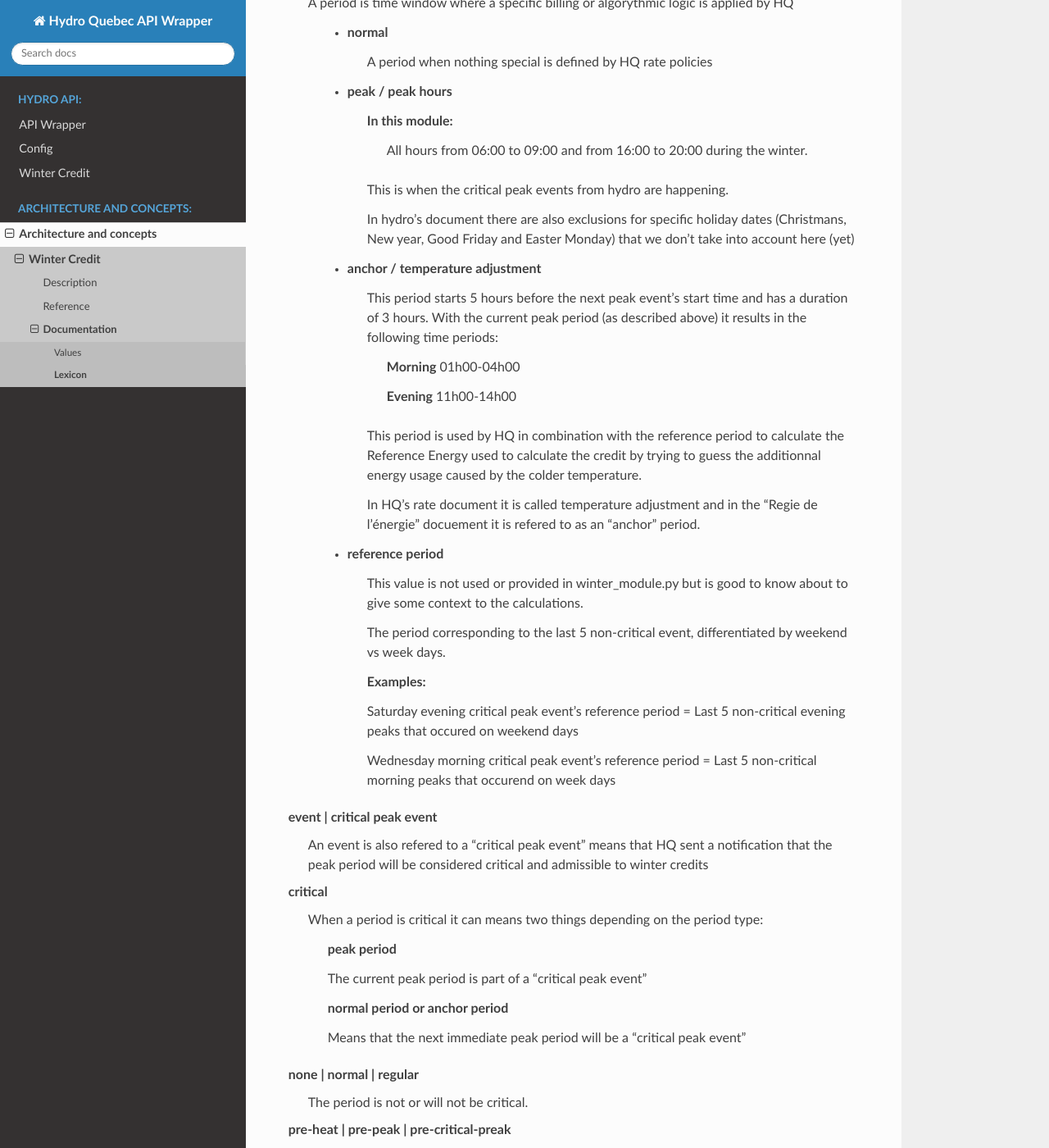
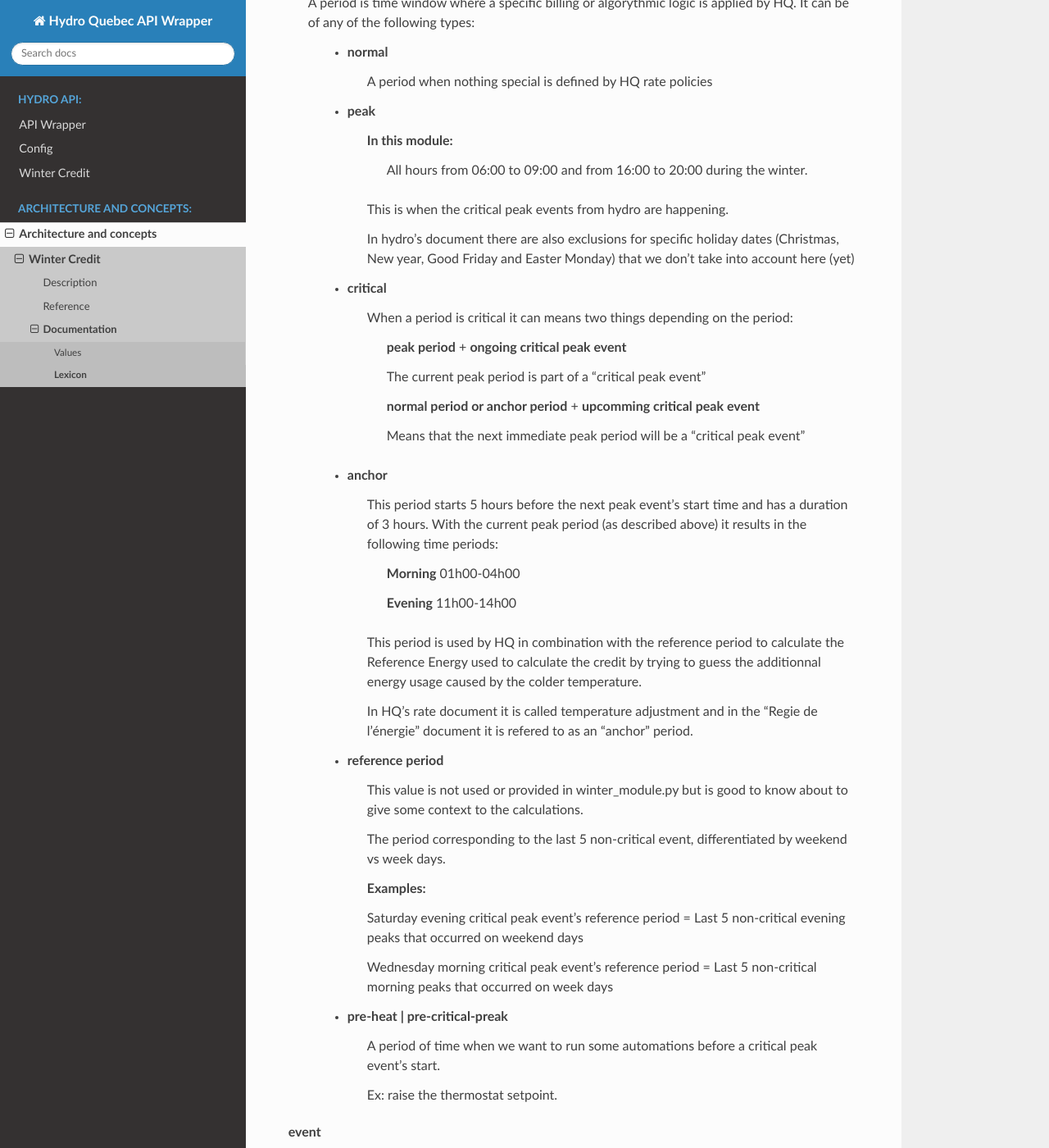
Before and after one commit to baylanger/hydroqc, a Sphinx documentation site: the page built from docs/wintercredit/lexicon.rst, in a window 1280 px wide and 1400 px high, scrolled down 439 px. Shown: the whole window at 82% size. Built offline with Sphinx 7.4.7 and the Read the Docs theme 2.0.0, drawn with Linux system fonts in a browser that asks for light colours; some of the changed text lies outside the part shown.

Commit message:
Updated lexicon to address structure issues Fixed minor typos

```diff
--- a/docs/wintercredit/lexicon.rst
+++ b/docs/wintercredit/lexicon.rst
@@ -16,21 +16,33 @@ http://publicsde.regie-energie.qc.ca/projets/469/DocPrj/R-4057-2018-B-0062-DDR-R
 
 **Period**
     A period is time window where a specific billing or algorythmic logic is
-    applied by HQ
+    applied by HQ. It can be of any of the following types:
 
         * normal
             A period when nothing special is defined by HQ rate policies
 
-        * peak / peak hours
+        * peak
             In this module:
                 All hours from 06:00 to 09:00 and from 16:00 to 20:00 during the winter.
 
             This is when the critical peak events from hydro are happening.
 
-            In hydro’s document there are also exclusions for specific holiday dates (Christmans, New year, Good Friday
+            In hydro’s document there are also exclusions for specific holiday dates (Christmas, New year, Good Friday
             and Easter Monday) that we don’t take into account here (yet)
 
-        * anchor / temperature adjustment
+        * critical
+            When a period is critical it can means two things depending on the period:
+
+                **peak period** + **ongoing critical peak event**
+
+                The current peak period is part of a “critical peak event”
+
+                **normal period or anchor period** + **upcomming critical peak event**
+
+                Means that the next immediate peak period will be a “critical peak event”
+
+
+        * anchor
             This period starts 5 hours before the next peak event’s start time and has a duration of 3 hours. With the
             current peak period (as described above) it results in the following time periods:
 
@@ -41,7 +53,7 @@ http://publicsde.regie-energie.qc.ca/projets/469/DocPrj/R-4057-2018-B-0062-DDR-R
             This period is used by HQ in combination with the reference period to calculate the Reference Energy used to
             calculate the credit by trying to guess the additionnal energy usage caused by the colder temperature.
 
-            In HQ’s rate document it is called temperature adjustment and in the “Regie de l’énergie” docuement it is
+            In HQ’s rate document it is called temperature adjustment and in the “Regie de l’énergie” document it is
             refered to as an “anchor” period.
 
         * reference period
@@ -53,31 +65,17 @@ http://publicsde.regie-energie.qc.ca/projets/469/DocPrj/R-4057-2018-B-0062-DDR-R
             **Examples:**
 
             Saturday evening critical peak event’s reference period = Last 5
-            non-critical evening peaks that occured on weekend days
+            non-critical evening peaks that occurred on weekend days
 
             Wednesday morning critical peak event’s reference period = Last 5
-            non-critical morning peaks that occurend on week days
+            non-critical morning peaks that occurred on week days
 
-**event** | **critical peak event**
-    An event is also refered to a “critical peak event” means that HQ sent a
+        * pre-heat | pre-critical-preak
+            A period of time when we want to run some automations before a critical peak event’s start.
+
+            Ex: raise the thermostat setpoint.
+
+**event**
+    An event is also referred to a “critical peak event” means that HQ sent a
     notification that the peak period will be considered critical and
-    admissible to winter credits
-
-**critical**
-    When a period is critical it can means two things depending on the period type:
-
-        **peak period**
-
-        The current peak period is part of a “critical peak event”
-
-        **normal period or anchor period**
-
-        Means that the next immediate peak period will be a “critical peak event”
-
-**none** | **normal** | **regular**
-    The period is not or will not be critical.
-
-**pre-heat** | **pre-peak** | **pre-critical-preak**
-    A period of time when we want to run some automations before a critical peak event’s start.
-
-    Ex: raise the thermostat setpoint.
+    admissible to winter credits.
```
